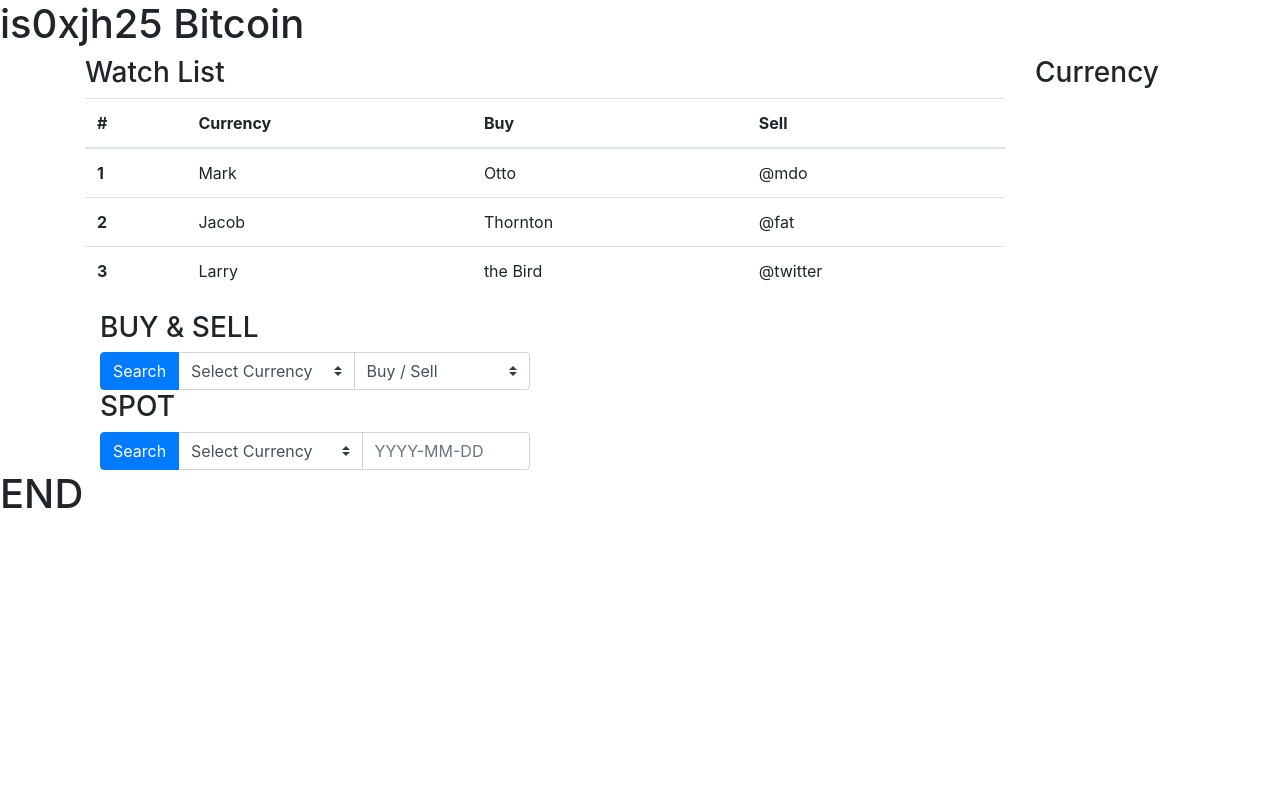
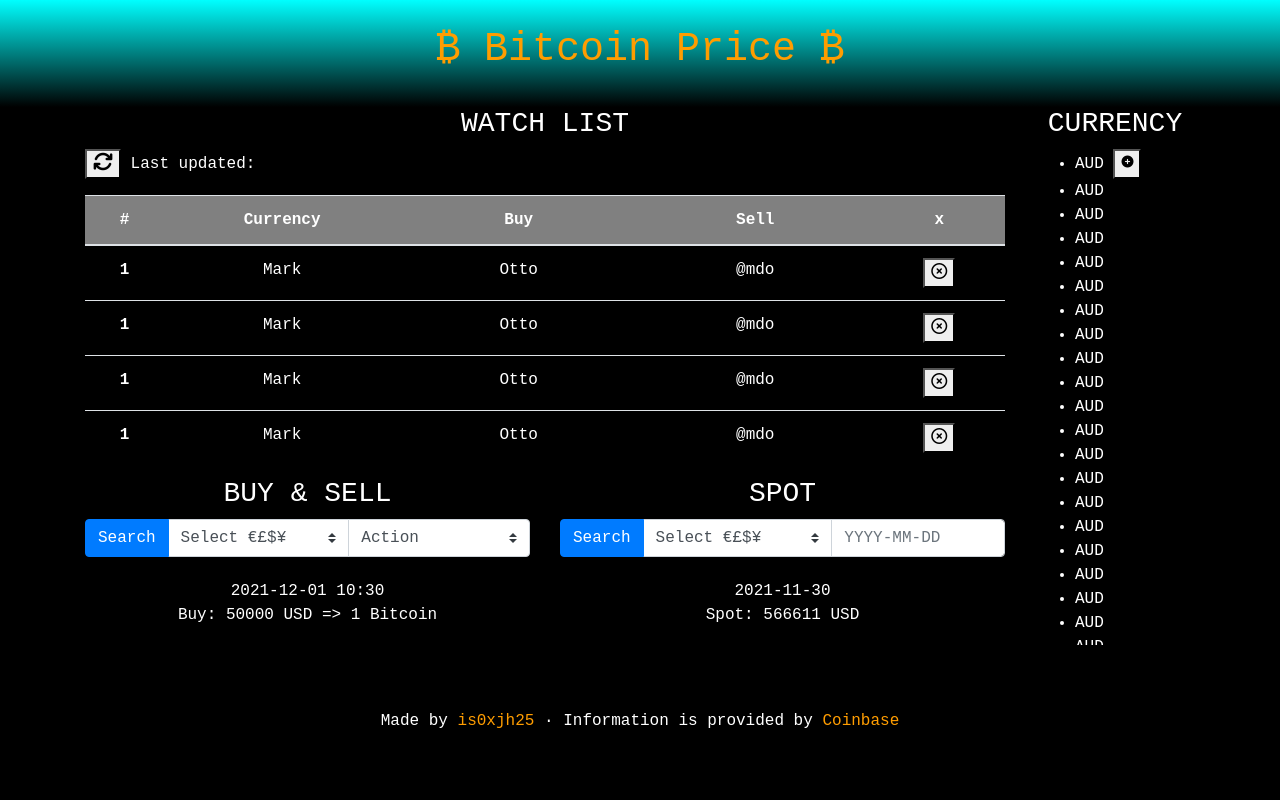
Before and after one commit to is0xjh25/is0xBitcoin, a plain HTML site: page index.html in a window 1280 px wide. Drawn offline with nearby package versions, Linux system fonts and the light colour scheme.

Commit message:
Modify: HTML and CSS

```diff
--- a/index.css
+++ b/index.css
@@ -0,0 +1,67 @@
+body{
+	color: white !important;
+    background-color: black !important;
+	font-family: monospace ,Arial, Helvetica, sans-serif !important;
+}
+
+header {
+	padding-top: 2%;
+	padding-bottom: 2%;
+	text-align: center;
+	justify-content: center;
+	color: rgb(255, 157, 0);
+	background: linear-gradient(aqua, black);
+}
+
+footer {
+	margin-top: 5%;
+	text-align: center;
+	justify-content: center;
+}
+
+h3 {
+	text-align: center;
+	justify-content: center;
+}
+
+table {
+	color: white !important;
+	text-align: center;
+}
+
+table thead tr th {
+	background-color: gray;
+}
+
+#watch-list {
+	height: 33vh;
+	overflow: scroll;
+}
+
+#watch-list thead th {
+	position: sticky; top: 0;
+}
+
+#currency-list {
+	max-height: 62vh;
+	overflow:auto;
+}
+
+li {
+	color: white;
+}
+
+#search-bar {
+	margin-top: 2%;
+}
+
+.search-result {
+	height: 5vh;
+	margin-top: 5%;
+	text-align: center;
+	justify-content: center;
+}
+
+footer a {
+	color: rgb(255, 157, 0);
+}
--- a/index.html
+++ b/index.html
@@ -1,22 +1,30 @@
 <!DOCTYPE html>
 <html>
 	<head>
-		<title>is0xjh25 Bitcoin</title>
+		<title>is0xBitcoin Price</title>
 		<meta charset="UTF-8">
-		<meta name="description" content="Yun-Chi Hsiao's Currency Converter">
+		<meta name="description" content="Yun-Chi Hsiao's Live Bitcoin Price">
 		<meta name="viewport" content="width=device-width, initial-scale=1.0">
 		<link rel="stylesheet" href="index.css">
 		<link rel="stylesheet" href="https://stackpath.bootstrapcdn.com/bootstrap/4.3.1/css/bootstrap.min.css" integrity="sha384-ggOyR0iXCbMQv3Xipma34MD+dH/1fQ784/j6cY/iJTQUOhcWr7x9JvoRxT2MZw1T" crossorigin="anonymous">
+		<script src="https://kit.fontawesome.com/a31db65717.js" crossorigin="anonymous"></script>
 		<script type="text/javascript" src="index.js"></script>
 	</head>
 	<body>
 		<header>
-			<h1>is0xjh25 Bitcoin</h1>
+			<h1>₿ Bitcoin Price ₿</h1>
 		</header>
 		<div class="container">
 			<div class="row">
 				<div class="col-10">
-					<h3>Watch List</h3>
+					<h3>WATCH LIST</h3>
+					<p>
+						<button type="button" class="button" onclick="download()">
+							<i class="fa fa-refresh fa-lg" aria-hidden="true"></i>
+						</button>
+						Last updated:
+					</p>
+					<div id="watch-list">
 						<table class="table">
 							<thead>
 							<tr>
@@ -24,6 +32,7 @@
 								<th scope="col">Currency</th>
 								<th scope="col">Buy</th>
 								<th scope="col">Sell</th>
+								<th scope="col">x</th>
 							</tr>
 							</thead>
 							<tbody>
@@ -32,21 +41,71 @@
 								<td>Mark</td>
 								<td>Otto</td>
 								<td>@mdo</td>
+								<td>
+									<button type="button" class="button" onclick="download()">
+										<i class="far fa-times-circle"></i>
+									</button>
+								</td>
+							</tr>
+							<tr>
+								<th scope="row">1</th>
+								<td>Mark</td>
+								<td>Otto</td>
+								<td>@mdo</td>
+								<td>
+									<button type="button" class="button" onclick="download()">
+										<i class="far fa-times-circle"></i>
+									</button>
+								</td>
+							</tr>
+							<tr>
+								<th scope="row">1</th>
+								<td>Mark</td>
+								<td>Otto</td>
+								<td>@mdo</td>
+								<td>
+									<button type="button" class="button" onclick="download()">
+										<i class="far fa-times-circle"></i>
+									</button>
+								</td>
+							</tr>
+							<tr>
+								<th scope="row">1</th>
+								<td>Mark</td>
+								<td>Otto</td>
+								<td>@mdo</td>
+								<td>
+									<button type="button" class="button" onclick="download()">
+										<i class="far fa-times-circle"></i>
+									</button>
+								</td>
 							</tr>
 							<tr>
 								<th scope="row">2</th>
 								<td>Jacob</td>
 								<td>Thornton</td>
 								<td>@fat</td>
+								<td>
+									<button type="button" class="button" onclick="download()">
+										<i class="far fa-times-circle"></i>
+									</button>
+								</td>
 							</tr>
 							<tr>
 								<th scope="row">3</th>
 								<td>Larry</td>
 								<td>the Bird</td>
 								<td>@twitter</td>
+								<td>
+									<button type="button" class="button" onclick="download()">
+										<i class="far fa-times-circle"></i>
+									</button>
+								</td>
 							</tr>
 							</tbody>
 						</table>
+					</div>
+					<div class="row" id="search-bar">
 						<div class="col-6">
 							<h3>BUY & SELL</h3>
 							<div class="input-group">
@@ -54,13 +113,17 @@
 									<button class="btn btn-primary" type="button">Search</button>
 								</div>
 								<select class="custom-select">
-								<option selected>Select Currency</option>
+									<option selected>Select €£$¥</option>
 								</select>
 								<select class="custom-select">
-								<option selected>Buy / Sell</option>
+									<option selected>Action</option>
 									<option value="buy">Buy</option>
 									<option value="sell">Sell</option>
 								</select>
+							</div>
+							<div class="search-result">
+								2021-12-01 10:30<br/>
+								Buy: 50000 USD => 1 Bitcoin
 							</div>
 						</div>
 						<div class="col-6">
@@ -70,19 +133,73 @@
 									<button class="btn btn-primary" type="button">Search</button>
 								</div>
 								<select class="custom-select">
-								<option selected>Select Currency</option>
+									<option selected>Select €£$¥</option>
 								</select>
 								<input type="text" class="form-control" placeholder="YYYY-MM-DD">
+							</div>
+							<div class="search-result">
+								2021-11-30<br/>
+								Spot: 566611 USD
+							</div>
 						</div>
 					</div>
 				</div>
 				<div class="col-2">
-					<h3>Currency</h3>
+					<h3>CURRENCY</h3>
+					<div id="currency-list">
+						<ul>
+							<li>
+								AUD
+								<button type="button" class="button" onclick="download()">
+									<i class="fas fa-plus-circle fa-xs"></i>
+								</button>
+							</li>
+							<li>AUD</li>
+							<li>AUD</li>
+							<li>AUD</li>
+							<li>AUD</li>
+							<li>AUD</li>
+							<li>AUD</li>
+							<li>AUD</li>
+							<li>AUD</li>
+							<li>AUD</li>
+							<li>AUD</li>
+							<li>AUD</li>
+							<li>AUD</li>
+							<li>AUD</li>
+							<li>AUD</li>
+							<li>AUD</li>
+							<li>AUD</li>
+							<li>AUD</li>
+							<li>AUD</li>
+							<li>AUD</li>
+							<li>AUD</li>
+							<li>AUD</li>
+							<li>AUD</li>
+							<li>AUD</li>
+							<li>AUD</li>
+							<li>AUD</li>
+							<li>AUD</li>
+							<li>AUD</li>
+							<li>AUD</li>
+							<li>AUD</li>
+							<li>AUD</li>
+							<li>AUD</li>
+							<li>AUD</li>
+							<li>AUD</li>
+							<li>AUD</li>
+							<li>AUD</li>
+							<li>AUD</li>
+							<li>AUD</li>
+							<li>AUD</li>
+							<li>AUD</li>
+						</ul>
+					</div>
 				</div>
 			</div>
 		</div>
 		<footer>
-			<h1>END</h1>
+			<p>Made by  <a href="https://is0xjh25.github.io" target="_blank">is0xjh25</a> · Information is provided by <a href="https://developers.coinbase.com" target="_blank">Coinbase</a></p>
 		</footer>
 	</body>
 </html>
```
Lines whose indentation alone changed are shown as unchanged.
